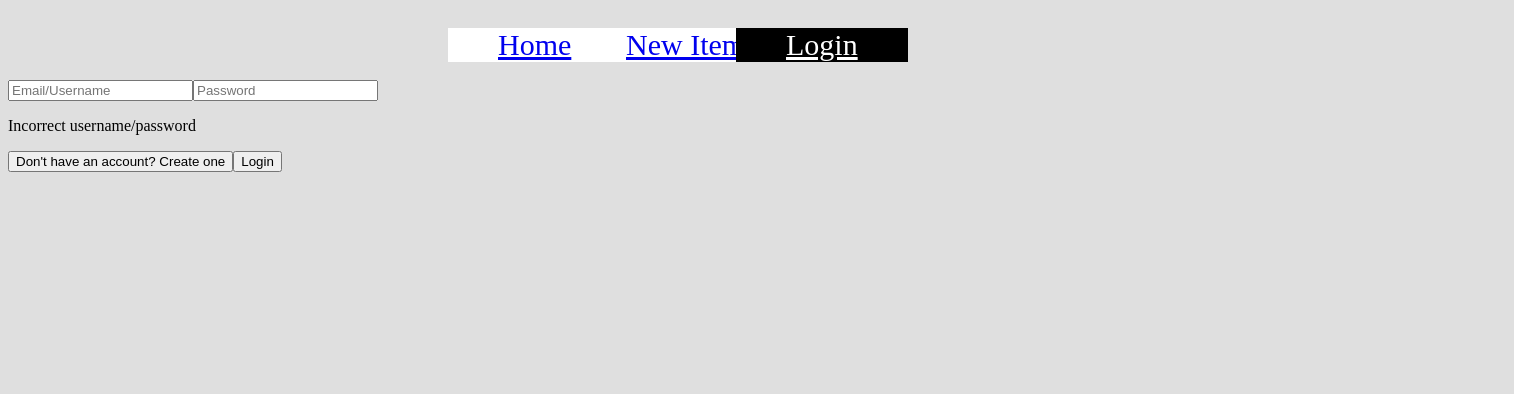
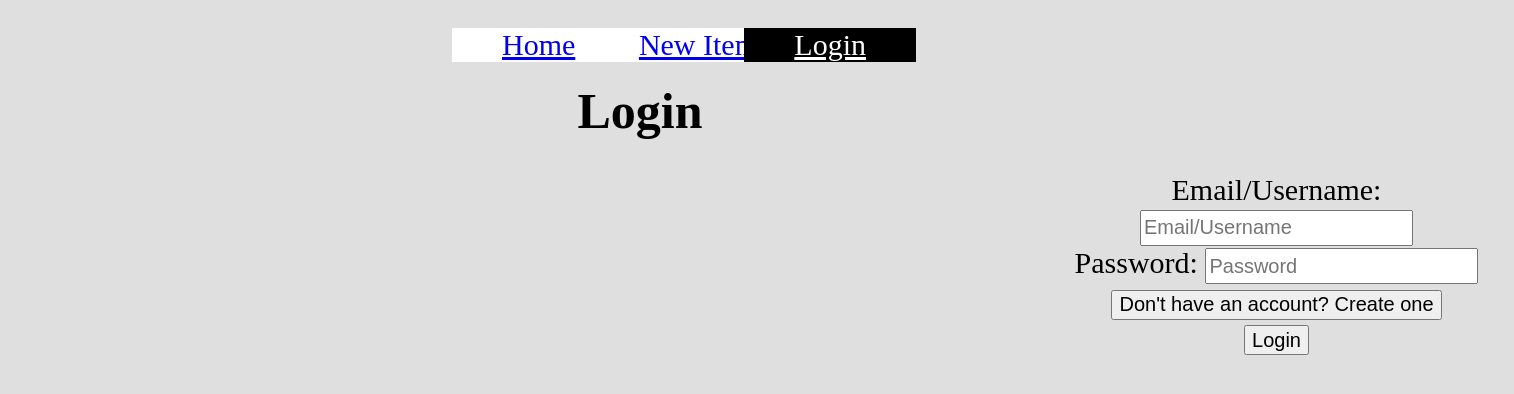
Before and after one commit to Momot1/Phase2FinalProject, a React (Create React App) app: page /login in a window 1280 px wide. Shown: the top 394 px of the page, 1514 px wide, since content can reach past the window. Built offline with nearby package versions, Linux system fonts and the light colour scheme.

Commit message:
Completed Project

```diff
--- a/db.json
+++ b/db.json
@@ -1,9 +1,29 @@
 {
   "items": [
     {
-      "name": "yrtdrte",
-      "description": "rerest",
-      "image": "teretrw",
+      "name": "Samsung 49 inch Gaming Monitor",
+      "description": "This is a crazy monitor that I would love to have",
+      "price": "2999.99",
+      "purchase": "https://www.amazon.com/SAMSUNG-Odyssey-Monitor-FreeSync-LS49AG952NNXZA/dp/B096YNP6ZR/?_encoding=UTF8&pf_rd_p=b6ab2b0a-f907-4bd2-96ed-82624bd6ea7e&pd_rd_wg=ign0V&pf_rd_r=2282X0YFA8KV4NV13PPA&pd_rd_w=hBZKH&pd_rd_r=a36e148d-a905-4673-a280-d4851c79f5ad&ref_=pd_gw_bmx_gp_f94vmzan",
+      "image": "https://m.media-amazon.com/images/I/81gf+wgrcfS._AC_SL1500_.jpg",
+      "id": 4
+    },
+    {
+      "name": "Samsung 65 inch 4K QLED Smart TV",
+      "description": "This is a top of the line TV. It is expensive, but features an extremely nice screen and viewing experience.",
+      "price": "1449.00",
+      "purchase": "https://www.ebay.com/itm/402843596467?_trkparms=5373%3A5000006400%7C5374%3ATech%7C5079%3A5000006400",
+      "image": "https://image-us.samsung.com/SamsungUS/home/televisions-and-home-theater/tvs/neo-gled-4k/qn85a/gallery/02042021/01_QN65QN85AAFXZA_011_Front3_Titan-Black-1600x1200.jpg?$product-details-jpg$",
+      "id": 5
+    }
+  ],
+  "users": [
+    {
+      "firstName": "mark",
+      "lastName": "momot",
+      "email": "markmomot03@gmail.com",
+      "username": "momot",
+      "password": "Admin",
       "id": 1
     }
   ]
--- a/package.json
+++ b/package.json
@@ -13,7 +13,7 @@
     "web-vitals": "^1.1.2"
   },
   "scripts": {
-    "start": "react-scripts start",
+    "start": "PORT=4000 react-scripts start",
     "build": "react-scripts build",
     "test": "react-scripts test",
     "eject": "react-scripts eject"
--- a/public/styles.css
+++ b/public/styles.css
@@ -8,6 +8,21 @@
 .active{
     background-color: black;
     color: white;
+}
+
+.wishItem{
+    text-align: center;
+    padding-top: 1.75%;
+}
+
+.wishItem p{
+    font-size: 20px;
+}
+
+.wishItem button{
+    font-size: 20px;
+    background-color: red;
+    font-weight: bold;
 }
 
 #navbar{
@@ -22,41 +37,92 @@ body{
     background-color: rgb(223, 223, 223)
 }
 
+h1, h2, h3{
+    text-align: center;
+}
+
+h1{
+    font-size: 50px;
+}
+
+h2{
+    font-size: 40px;
+}
+
+h3{
+    font-size: 25px;
+}
+
+#searchBar{
+    text-align: center;
+    width: 29.7%;
+    position: absolute;
+    left: 35%;
+    top: 10.75%;
+}
+
+#new-item-form, #login-form, #signup-form{
+    position: absolute;
+    text-align: center;
+    font-size: 30px;
+}
+
 #new-item-form{
-    background-color: red;
-    position: absolute;
-    left: 27.5%;
-    height: 30%;
-    width: 40%;
-    text-align: center;
     font-size: 40px;
+}
+
+#login-form{
+    width: 475px;
+    height: 148px;
+    left: 1039px
+}
+
+#signup-form{
+    width: 450px;
+    height: 270px;
+    left: 1052px;
+}
+
+#new-item-form{
+    width: 510px;
+    height: 295px;
+    left: 1022px;
 }
 
 #home-link{
     position: fixed;
-    left: 35%;
+    left: calc(35% + 4px);
 }
 
 #new-link{
     position: fixed;
-    left: 45%
+    left: calc(45.5% + 6.5px)
 }
 
-#login-link{
+#login-link, #logout-link{
     position: fixed;
-    left: 57.5%
+    left: 58.15%
 }
 
-input[type="text"]{
+input{
     height: 30px;
-
+    font-size: 20px;
 }
 
 #form-submit{
     font-size: 20px;
 }
 
-#login-form, #signup-form {
-    position: fixed;
-    top: 10%
+#logout-link{
+    width: 80px;
+    text-align: center;
+    padding-left: 40px;
 }
+
+#incorrect-login{
+    color: red;
+    font-style: italic;
+    text-decoration-line: underline;
+    font-size: 24px;
+    margin: 0;
+}
--- a/src/components/App.js
+++ b/src/components/App.js
@@ -1,36 +1,33 @@
-import React from "react";
+import React, {useState} from "react";
 import { BrowserRouter, Switch , Route } from "react-router-dom"
 import NavBar from "./NavBar"
 import Home from "./Home"
 import NewItem from "./NewItem"
 import Login from "./Login"
 import Signup from "./Signup"
+import Logout from "./Logout";
 
 function App() {
-
-  function setRootStyling(){
-    const root = document.getElementById("root")
-    console.log(root)
-  }
-
-  setRootStyling()
-
+  const [isLoggedIn, setIsLoggedIn] = useState(false)
 
   return (
     <BrowserRouter>
-    <NavBar />
+    <NavBar isLoggedIn={isLoggedIn} onLogout={() => setIsLoggedIn(false)}/>
     <Switch>
       <Route exact path="/">
         <Home />
       </Route>
-      <Route path="/items/new">
-        <NewItem />
+      <Route path="/new">
+        <NewItem isLoggedIn={isLoggedIn}/>
       </Route>
       <Route path="/login">
-        <Login />
+        <Login onUpdateIsLoggedIn = {() => setIsLoggedIn(!isLoggedIn)}/>
       </Route>
       <Route path="/signup">
         <Signup />
+      </Route>
+      <Route path="/logout">
+        <Logout />
       </Route>
       <Route path="/">
         <h4>404 NOT FOUND</h4>
--- a/src/components/Item.js
+++ /dev/null
@@ -1,24 +0,0 @@
-import React, {useState} from "react";
-
-function Item({name, description, image, onItemDelete, id}){
-    const [isImageClicked, setisImageClicked] = useState(false)
-
-    if(isImageClicked === false){
-        return <div className="item">{getImage()}</div>
-    }
-
-    function getImage(){
-        return <img src={image} alt={name} height="400px" width="400px" onClick={() => setisImageClicked(!isImageClicked)}/>
-    }
-
-    return (
-        <div className="item">
-            {getImage()}<br />
-            <h1>{name}</h1>
-            <p>{description}</p>
-            <button onClick={() => onItemDelete(id)}>DELETE</button>
-        </div>
-    )
-}
-
-export default Item
--- a/src/components/Login.js
+++ b/src/components/Login.js
@@ -1,12 +1,11 @@
 import React, {useState} from "react";
 import {useHistory} from "react-router-dom"
 
-function Login(){
+function Login({onUpdateIsLoggedIn}){
     const history = useHistory()
 
     const [formData, setFormData] = useState({username: "", password: ""})
-    const [isLoggedIn, setIsLoggedIn] = useState(false)
-
+    const [correctCrodentials, setCorrectCrodentials] = useState(true)
 
     function handleSubmit(e){
         e.preventDefault()
@@ -15,15 +14,19 @@ function Login(){
             .then(resp => resp.json())
             .then(users => {
                 const user = users.find(user => {
-                    if(formData.username.toLowerCase() === user.username.toLowerCase() || formData.username == user.email){
+                    if(formData.username.toLowerCase() === user.username.toLowerCase() || formData.username === user.email){
                         return user
+                    } else{
+                        return undefined
                     }
                 })
 
-                if(user != undefined  && user.password === formData.password){
+                if(user !== undefined  && user.password === formData.password){
+                    onUpdateIsLoggedIn()
                     history.push("/")
                 } else{
                     console.log("incorrect username/pass")
+                    setCorrectCrodentials(false)
                 }
 
             })
@@ -33,20 +36,25 @@ function Login(){
         history.push("/signup")
     }
 
-    function updateForm(key, value){
+    function updateForm(key, input){
         const updatedForm = {...formData}
-        updatedForm[key] = value
+        updatedForm[key] = input
         setFormData(updatedForm)
     }
 
     return (
+        <>
+        <h1>Login</h1>
         <form id="login-form" onSubmit={handleSubmit}>
-            <input type="textbox" placeholder="Email/Username" value={formData.username} onChange={e => updateForm("username", e.target.value)} required />
-            <input type="password" placeholder="Password" value={formData.password} onChange={e => updateForm("password", e.target.value)} required />
-            <p className="hidden">Incorrect username/password</p>
-            <input type="button" value="Don't have an account? Create one" onClick={handleCreateAccountClick}/>
+            <label htmlFor="email/username">Email/Username: </label>
+            <input name="email/username" type="textbox" placeholder="Email/Username" value={formData.username} onChange={e => updateForm("username", e.target.value)} required /><br/>
+            <label htmlFor="password">Password: </label>
+            <input name="password" type="password" placeholder="Password" value={formData.password} onChange={e => updateForm("password", e.target.value)} /><br/>
+            {correctCrodentials === false ? <p className="hidden" id="incorrect-login">Incorrect username/password</p> : null}
+            <input type="button" value="Don't have an account? Create one" onClick={handleCreateAccountClick}/><br/>
             <input type="submit" value="Login"/>
         </form>
+        </>
 )}
 
 export default Login
--- /dev/null
+++ b/src/components/Logout.js
@@ -0,0 +1,10 @@
+import React from "react";
+import { useHistory } from "react-router-dom"
+
+function Logout(){
+    const history = useHistory()
+
+    return <>{history.push("/")}</>
+}
+
+export default Logout
--- a/src/components/Signup.js
+++ b/src/components/Signup.js
@@ -37,15 +37,23 @@ function Signup(){
     console.log(formData)
 
     return (
+        <>
+        <h1>Signup</h1>
         <form id="signup-form" onSubmit={handleSubmit}>
-            <input type="textbox" placeholder="First Name" value={formData.firstName} onChange={e => updateFormData("firstName", e.target.value)} required />
-            <input type="textbox" placeholder="Last Name" value={formData.lastName} onChange={e => updateFormData("lastName", e.target.value)} required />
-            <input type="email" placeholder="Email Address" value={formData.email} onChange={e => updateFormData("email", e.target.value)} required />
-            <input type="textbox" placeholder="Username" value={formData.username} onChange={e => updateFormData("username", e.target.value)} required />
-            <input type="password" placeholder="Password" value={formData.password} onChange={e => updateFormData("password", e.target.value)} required />
-            <input type="button" value="Already have an account? Login" onClick={handleLoginClick}/>
-            <input type="submit" placeholder="Create Account" />
+            <label htmlFor="first name">First Name: </label>
+            <input name="first name" type="textbox" placeholder="First Name" value={formData.firstName} onChange={e => updateFormData("firstName", e.target.value)} required /><br/>
+            <label htmlFor="last name">Last Name: </label>
+            <input name="last name" type="textbox" placeholder="Last Name" value={formData.lastName} onChange={e => updateFormData("lastName", e.target.value)} required /><br/>
+            <label htmlFor="email address">Email Address: </label>
+            <input name="email address" type="email" placeholder="Email Address" value={formData.email} onChange={e => updateFormData("email", e.target.value)} required /><br/>
+            <label htmlFor="username">Username: </label>
+            <input name="username" type="textbox" placeholder="Username" value={formData.username} onChange={e => updateFormData("username", e.target.value)} required /><br/>
+            <label htmlFor="password">Password: </label>
+            <input name="password" type="password" placeholder="Password" value={formData.password} onChange={e => updateFormData("password", e.target.value)} required /><br/>
+            <input type="button" value="Already have an account? Login" onClick={handleLoginClick}/><br/>
+            <input type="submit" placeholder="Create Account" value="Create Account" />
         </form>
+        </>
     )
 }
 
--- /dev/null
+++ b/src/components/WishlistItem.js
@@ -0,0 +1,26 @@
+import React, {useState} from "react";
+
+function WishlistItem({name, description, image, onItemDelete, id, price, purchaseLink}){
+    const [isImageClicked, setisImageClicked] = useState(false)
+
+    if(isImageClicked === false){
+        return <div className="wishItem">{getImage()}</div>
+    }
+
+    function getImage(){
+        return <img src={image} alt={name} width="25%" onClick={() => setisImageClicked(!isImageClicked)}/>
+    }
+
+    return (
+        <div className="wishItem">
+            {getImage()}<br />
+            <h3>{name}</h3>
+            <p>{description}</p>
+            <p>${price}</p>
+            <p><a href={purchaseLink}>Purchase Link</a></p>
+            <button onClick={() => onItemDelete(id)}>DELETE</button>
+        </div>
+    )
+}
+
+export default WishlistItem
```
Also changed, not shown: src/components/Home.js (+18 -15 lines), src/components/NavBar.js (+16 -2 lines), src/components/NewItem.js (+13 -3 lines).
